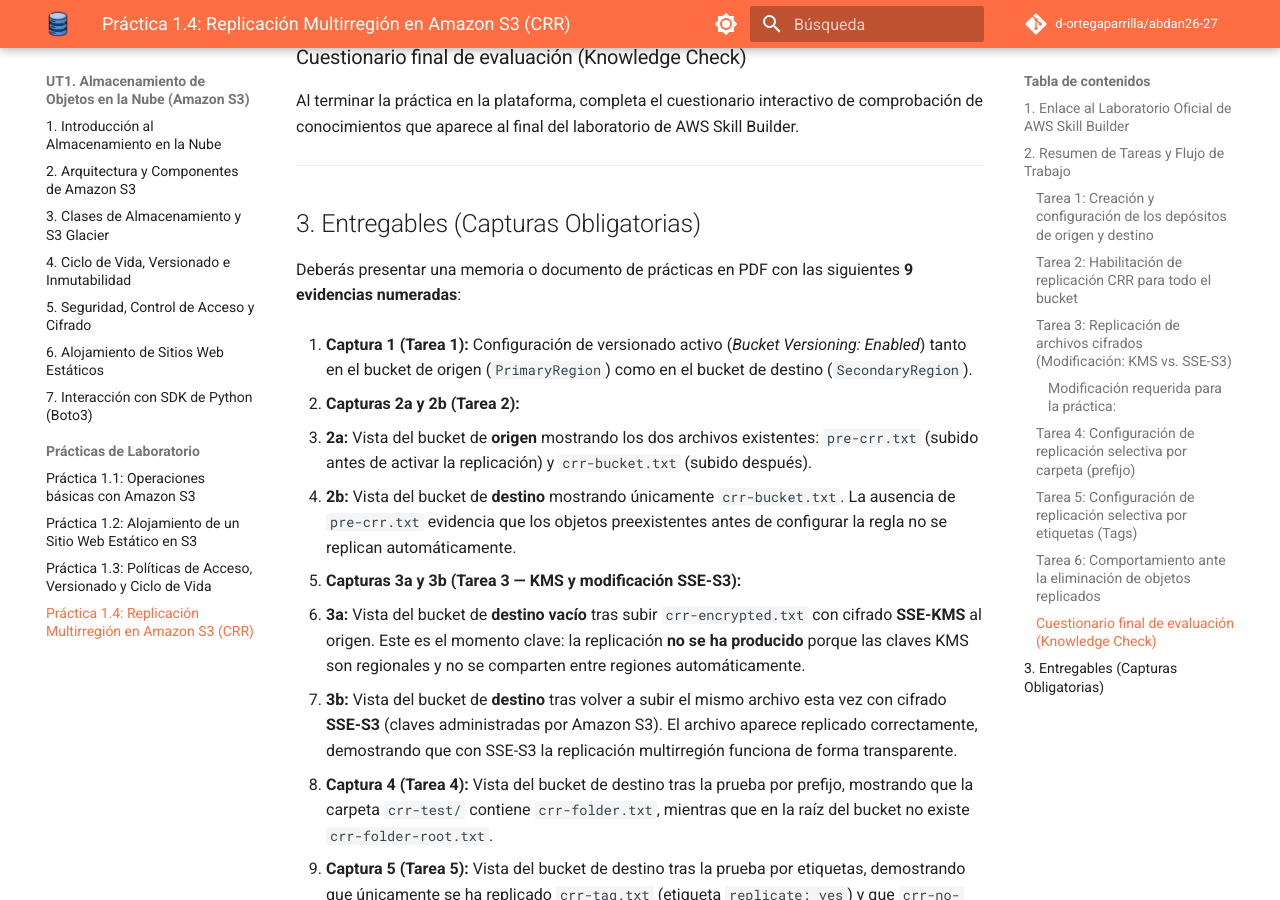
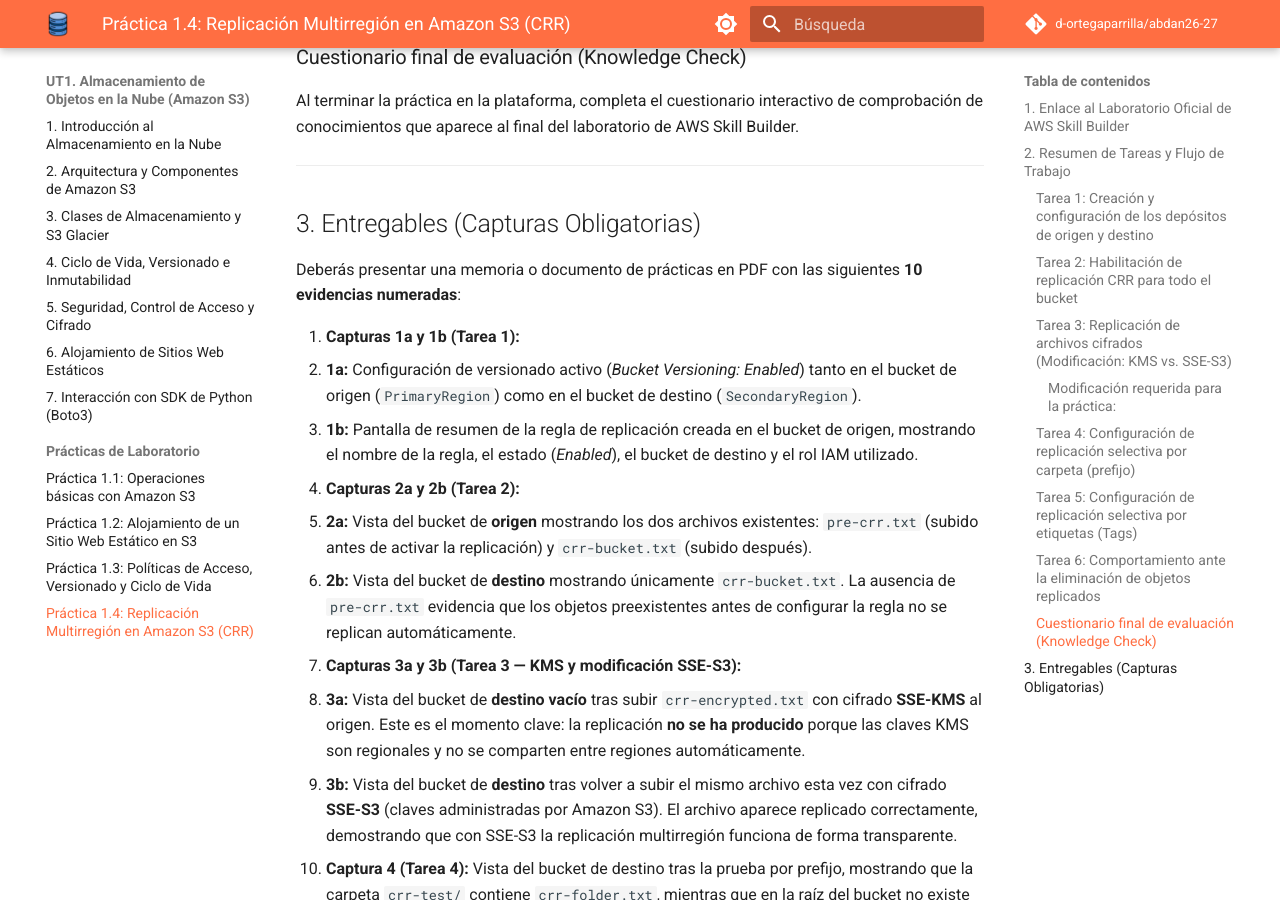
Before and after one commit to d-ortegaparrilla/abdan26-27, an MkDocs documentation site: the page built from docs/UT1/practicas/practica-4-replicacion-multiregion-crr.md, in a window 1280 px wide and 900 px high, scrolled down 3408 px. Built offline with MkDocs 1.6.1 and Material for MkDocs 9.7.7, drawn with Linux system fonts in a browser that asks for light colours; comment, search, counter and statistics services are not loaded.

Commit message:
Práctica 1.4: añadir captura de regla de replicación como entregable 1b

```diff
--- a/docs/UT1/practicas/practica-4-replicacion-multiregion-crr.md
+++ b/docs/UT1/practicas/practica-4-replicacion-multiregion-crr.md
@@ -97,9 +97,11 @@ Al terminar la práctica en la plataforma, completa el cuestionario interactivo
 
 ## 3. Entregables (Capturas Obligatorias)
 
-Deberás presentar una memoria o documento de prácticas en PDF con las siguientes **9 evidencias numeradas**:
+Deberás presentar una memoria o documento de prácticas en PDF con las siguientes **10 evidencias numeradas**:
 
-1. **Captura 1 (Tarea 1):** Configuración de versionado activo (*Bucket Versioning: Enabled*) tanto en el bucket de origen (`PrimaryRegion`) como en el bucket de destino (`SecondaryRegion`).
+1. **Capturas 1a y 1b (Tarea 1):**
+   - **1a:** Configuración de versionado activo (*Bucket Versioning: Enabled*) tanto en el bucket de origen (`PrimaryRegion`) como en el bucket de destino (`SecondaryRegion`).
+   - **1b:** Pantalla de resumen de la regla de replicación creada en el bucket de origen, mostrando el nombre de la regla, el estado (*Enabled*), el bucket de destino y el rol IAM utilizado.
 
 2. **Capturas 2a y 2b (Tarea 2):**
    - **2a:** Vista del bucket de **origen** mostrando los dos archivos existentes: `pre-crr.txt` (subido antes de activar la replicación) y `crr-bucket.txt` (subido después).
```
